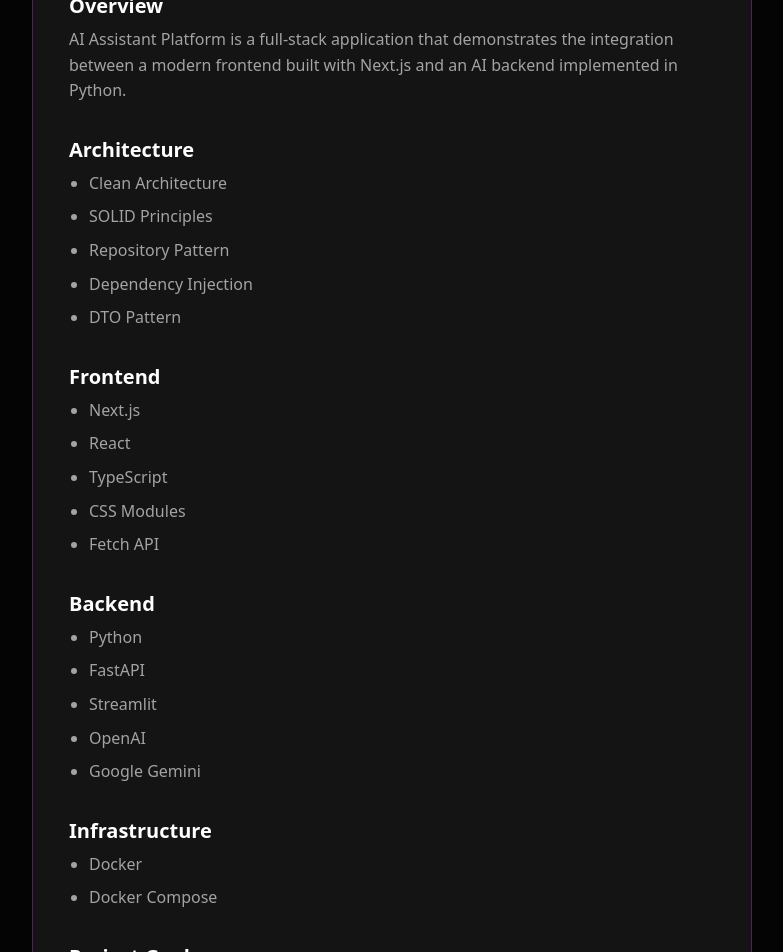
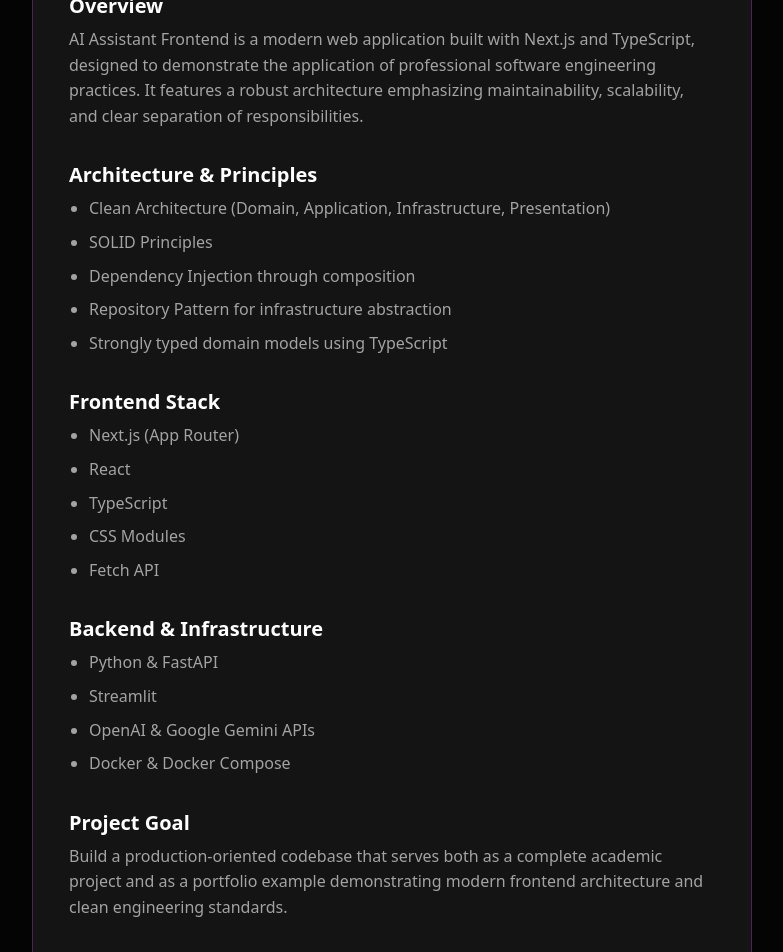
Before and after one commit to ladsonsa/ai-assistant-frontend, a Next.js app: page /about in a window 1280 px wide. Shown: the part 160-1112 px from the top of the page, without its empty margins (248-1031 px from the left). Built offline with nearby package versions, Linux system fonts and the light colour scheme.

Commit message:
refactor(about): update about page content and add strict typescript types

```diff
--- a/app/about/page.tsx
+++ b/app/about/page.tsx
@@ -1,90 +1,98 @@
 import Link from "next/link";
+import styles from "@/styles/About.module.css";
 
-import styles from "@/styles/About.module.css";
+// Tipagem estrita para garantir segurança e escalabilidade (Padrão de Mercado)
+interface BaseSection {
+    title: string;
+}
+
+interface TextSection extends BaseSection {
+    type: "text";
+    content: string;
+}
+
+interface ListSection extends BaseSection {
+    type: "list";
+    items: string[];
+}
+
+type SectionData = TextSection | ListSection;
+
+// Dados sincronizados com a documentação oficial do projeto (README)
+const ABOUT_SECTIONS: SectionData[] = [
+    {
+        title: "Overview",
+        type: "text",
+        content: "AI Assistant Frontend is a modern web application built with Next.js and TypeScript, designed to demonstrate the application of professional software engineering practices. It features a robust architecture emphasizing maintainability, scalability, and clear separation of responsibilities.",
+    },
+    {
+        title: "Architecture & Principles",
+        type: "list",
+        items: [
+            "Clean Architecture (Domain, Application, Infrastructure, Presentation)",
+            "SOLID Principles",
+            "Dependency Injection through composition",
+            "Repository Pattern for infrastructure abstraction",
+            "Strongly typed domain models using TypeScript"
+        ],
+    },
+    {
+        title: "Frontend Stack",
+        type: "list",
+        items: [
+            "Next.js (App Router)",
+            "React",
+            "TypeScript",
+            "CSS Modules",
+            "Fetch API"
+        ],
+    },
+    {
+        title: "Backend & Infrastructure",
+        type: "list",
+        items: [
+            "Python & FastAPI",
+            "Streamlit",
+            "OpenAI & Google Gemini APIs",
+            "Docker & Docker Compose"
+        ],
+    },
+    {
+        title: "Project Goal",
+        type: "text",
+        content: "Build a production-oriented codebase that serves both as a complete academic project and as a portfolio example demonstrating modern frontend architecture and clean engineering standards.",
+    },
+];
 
 export default function AboutPage() {
     return (
         <main className={styles.main}>
             <div className={styles.container}>
-                <h1 className={styles.title}>
-                    About the Project
-                </h1>
+                <h1 className={styles.title}>About the Project</h1>
 
-                <section className={styles.section}>
-                    <h2>Overview</h2>
-
-                    <p>
-                        AI Assistant Platform is a full-stack application that
-                        demonstrates the integration between a modern frontend
-                        built with Next.js and an AI backend implemented in
-                        Python.
-                    </p>
-                </section>
-
-                <section className={styles.section}>
-                    <h2>Architecture</h2>
-
-                    <ul>
-                        <li>Clean Architecture</li>
-                        <li>SOLID Principles</li>
-                        <li>Repository Pattern</li>
-                        <li>Dependency Injection</li>
-                        <li>DTO Pattern</li>
-                    </ul>
-                </section>
-
-                <section className={styles.section}>
-                    <h2>Frontend</h2>
-
-                    <ul>
-                        <li>Next.js</li>
-                        <li>React</li>
-                        <li>TypeScript</li>
-                        <li>CSS Modules</li>
-                        <li>Fetch API</li>
-                    </ul>
-                </section>
-
-                <section className={styles.section}>
-                    <h2>Backend</h2>
-
-                    <ul>
-                        <li>Python</li>
-                        <li>FastAPI</li>
-                        <li>Streamlit</li>
-                        <li>OpenAI</li>
-                        <li>Google Gemini</li>
-                    </ul>
-                </section>
-
-                <section className={styles.section}>
-                    <h2>Infrastructure</h2>
-
-                    <ul>
-                        <li>Docker</li>
-                        <li>Docker Compose</li>
-                    </ul>
-                </section>
-
-                <section className={styles.section}>
-                    <h2>Project Goal</h2>
-
-                    <p>
-                        Build a maintainable and scalable AI assistant while
-                        applying modern software engineering practices and clean
-                        architectural principles.
-                    </p>
-                </section>
+                {/* Renderização dinâmica baseada nas seções estruturadas */}
+                {ABOUT_SECTIONS.map((section, index) => (
+                    <section key={index} className={styles.section}>
+                        <h2>{section.title}</h2>
+                        {section.type === "text" ? (
+                            <p>{section.content}</p>
+                        ) : (
+                            <ul>
+                                {section.items.map((item, itemIndex) => (
+                                    <li key={itemIndex}>{item}</li>
+                                ))}
+                            </ul>
+                        )}
+                    </section>
+                ))}
 
                 <nav className={styles.navigation}>
-                    <Link
-                        href="/"
-                        className={styles.backButton}
-                    >
+                    <Link href="/" className={styles.backButton}>
                         Back to Home
                     </Link>
                 </nav>
             </div>
+
             <Link
                 href="/about/details"
                 className={styles.secretLink}
```
